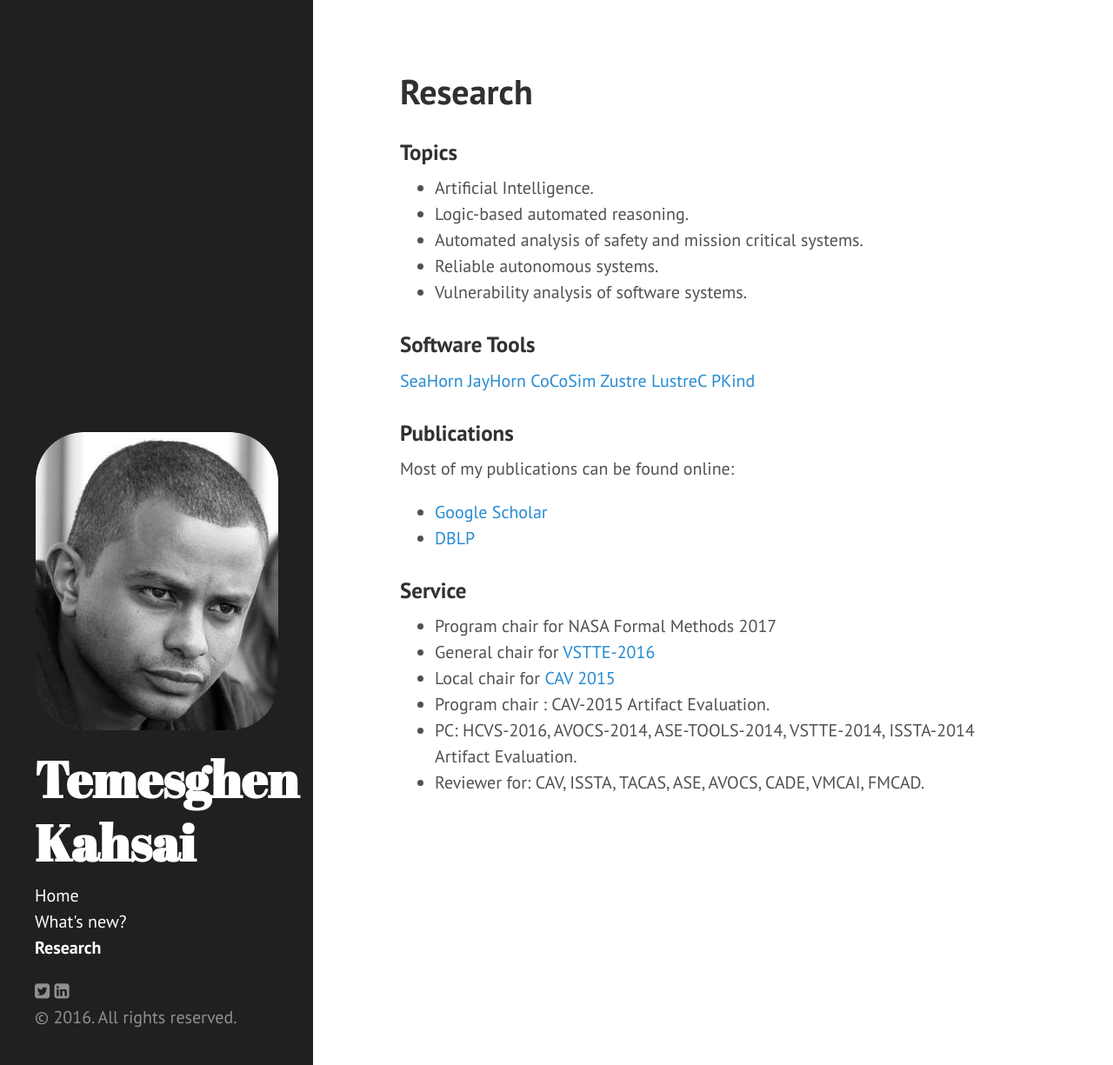
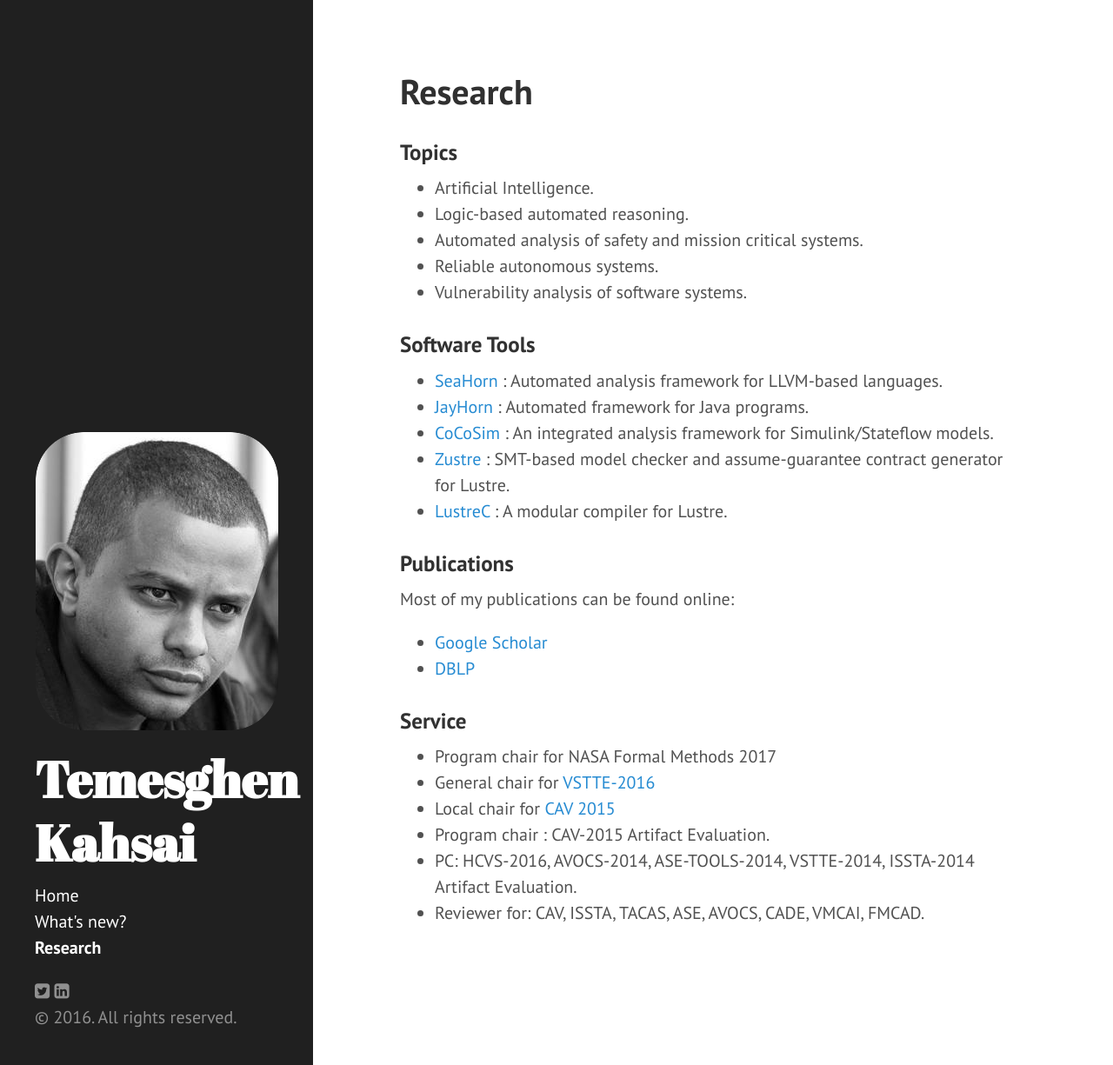
Before and after one commit to lememta/lememta.github.io, a Jekyll site: the page built from research.md, in a window 1280 px wide and 1225 px high. Shown: the whole window at 87% size. Built offline with Jekyll 4.4.1, drawn with Linux system fonts in a browser that asks for light colours; nearby versions of some CDN libraries.

Commit message:
changed date

```diff
--- a/research.md
+++ b/research.md
@@ -13,12 +13,12 @@ permalink: /research/
 * Vulnerability analysis of software systems.
 
 ### Software Tools ###
-[SeaHorn][seahorn]
-[JayHorn][jayhorn]
-[CoCoSim][cocosim]
-[Zustre][zustre]
-[LustreC][lustrec]
-[PKind][pkind]
+* [SeaHorn][seahorn] : Automated analysis framework for LLVM-based languages.
+* [JayHorn][jayhorn] : Automated framework for Java programs.
+* [CoCoSim][cocosim] : An integrated analysis framework for Simulink/Stateflow models.
+* [Zustre][zustre] : SMT-based model checker and assume-guarantee contract generator for Lustre.
+* [LustreC][lustrec] : A modular compiler for Lustre.
+
 
 
 
```
